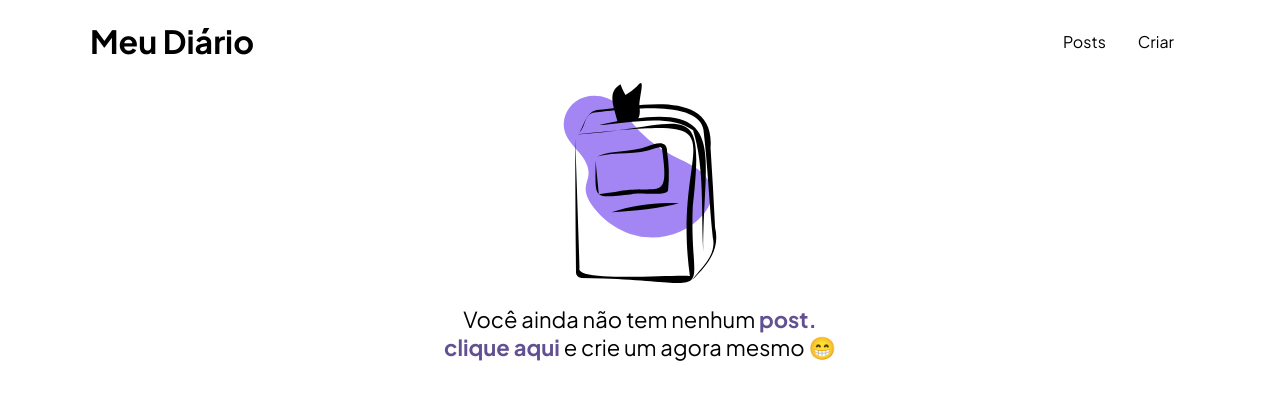
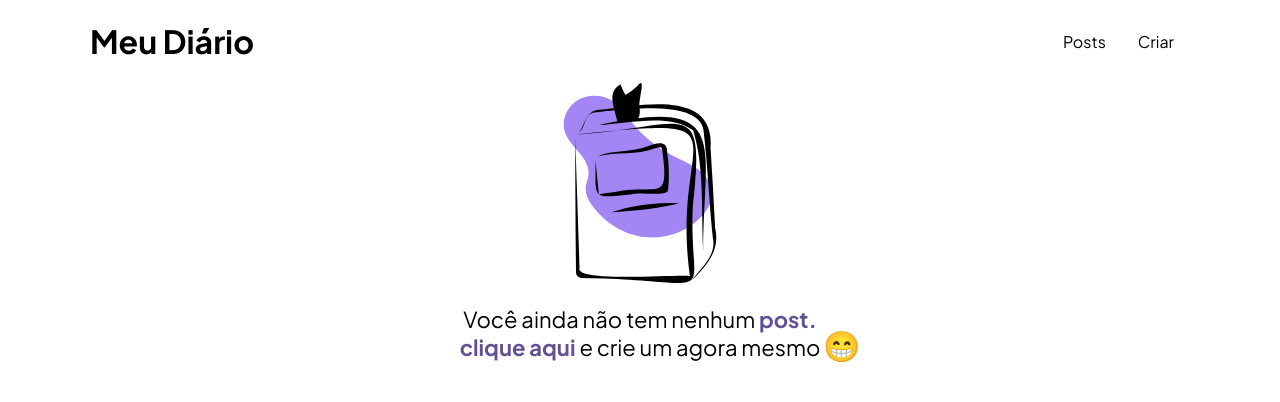
Before and after one commit to antonvinicius/personal-blog, a Next.js app: page /posts in a window 1280 px wide. Shown: the top 402 px of the page. Built offline with nearby package versions, Linux system fonts and the light colour scheme.

Commit message:
Add animation

```diff
--- a/src/pages/posts/index.js
+++ b/src/pages/posts/index.js
@@ -17,7 +17,7 @@ export default function Posts({ posts }) {
           <Link href="/posts/create">
             <span className={styles.actionText}>clique aqui </span>
           </Link>
-          e crie um agora mesmo 😁
+          e crie um agora mesmo <span className={styles.emoji}>😁</span>
         </p>
       </div>
     )
--- a/src/styles/Posts.module.css
+++ b/src/styles/Posts.module.css
@@ -32,11 +32,14 @@
   flex-direction: column;
   justify-content: center;
   align-items: center;
+  animation-name: item-render;
+  animation-duration: 2s;
 }
 
 .noPostsText {
   text-align: center;
   font-size: 22px;
+  position: relative;
 }
 
 .textDiff, .actionText {
@@ -53,6 +56,51 @@
   filter: brightness(1);
 }
 
+.emoji {
+  bottom: -3px;
+  right: -40px;
+  position: absolute;
+  cursor: pointer;
+  font-size: 30px;
+  animation-name: emoji-animation;
+  animation-duration: 1s;
+  animation-iteration-count: infinite;
+  animation-timing-function: cubic-bezier(.35,.48,.81,.85);
+}
+
+.emoji:hover {
+  animation-name: emoji-360;
+  animation-duration: 0.5s;
+}
+
+@keyframes emoji-360 {
+  from {
+    transform: rotate(0deg);
+  }
+
+  to {
+    transform: rotate(360deg);
+  }
+}
+
+@keyframes emoji-animation {
+  0% {
+    transform: rotate(0deg);
+  }
+  25% {
+    transform: rotate(20deg);
+  }
+  50% {
+    transform: rotate(0deg);
+  }
+  75% {
+    transform: rotate(-20deg);
+  }
+  100% {
+    transform: rotate(0deg);
+  }
+}
+
 @keyframes item-render {
   from {
     opacity: 0;
```
